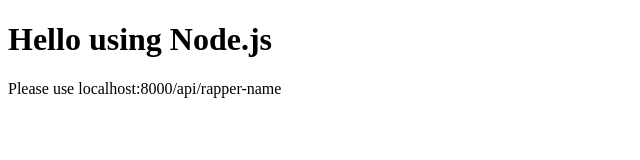
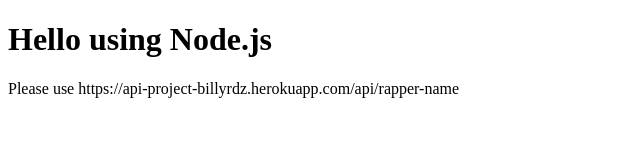
Before and after one commit to BillyRdz/api-project, a website: page index.html in a window 1280 px wide. Shown: the whole page, without its empty margins (0-640 px from the left). Drawn offline with Linux system fonts and the light colour scheme.

Commit message:
updated html documentation

```diff
--- a/index.html
+++ b/index.html
@@ -7,6 +7,6 @@
   </head>
   <body>
     <h1>Hello using Node.js</h1>
-    <p>Please use localhost:8000/api/rapper-name</p>
+    <p>Please use https://api-project-billyrdz.herokuapp.com/api/rapper-name</p>
   </body>
 </html>
```
